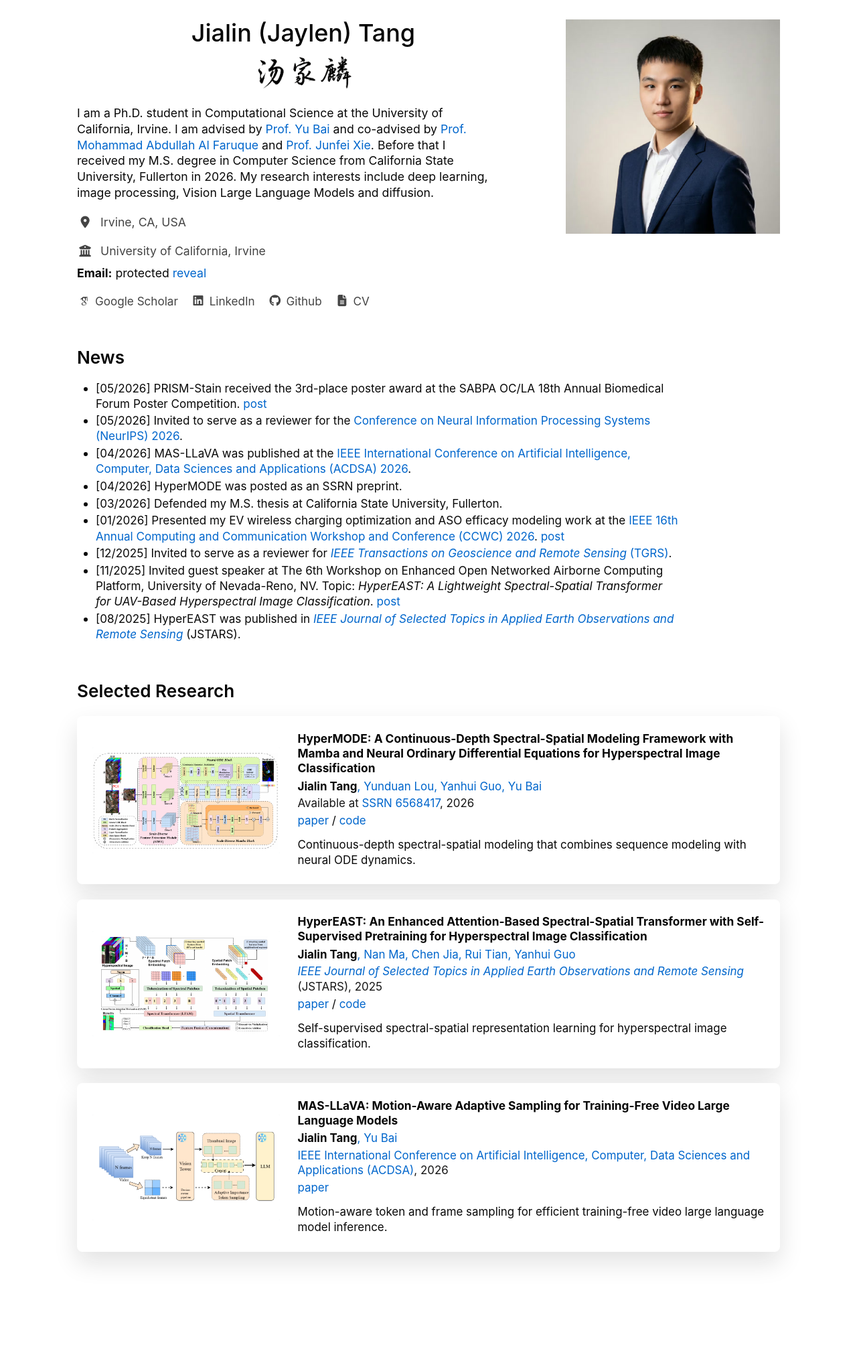
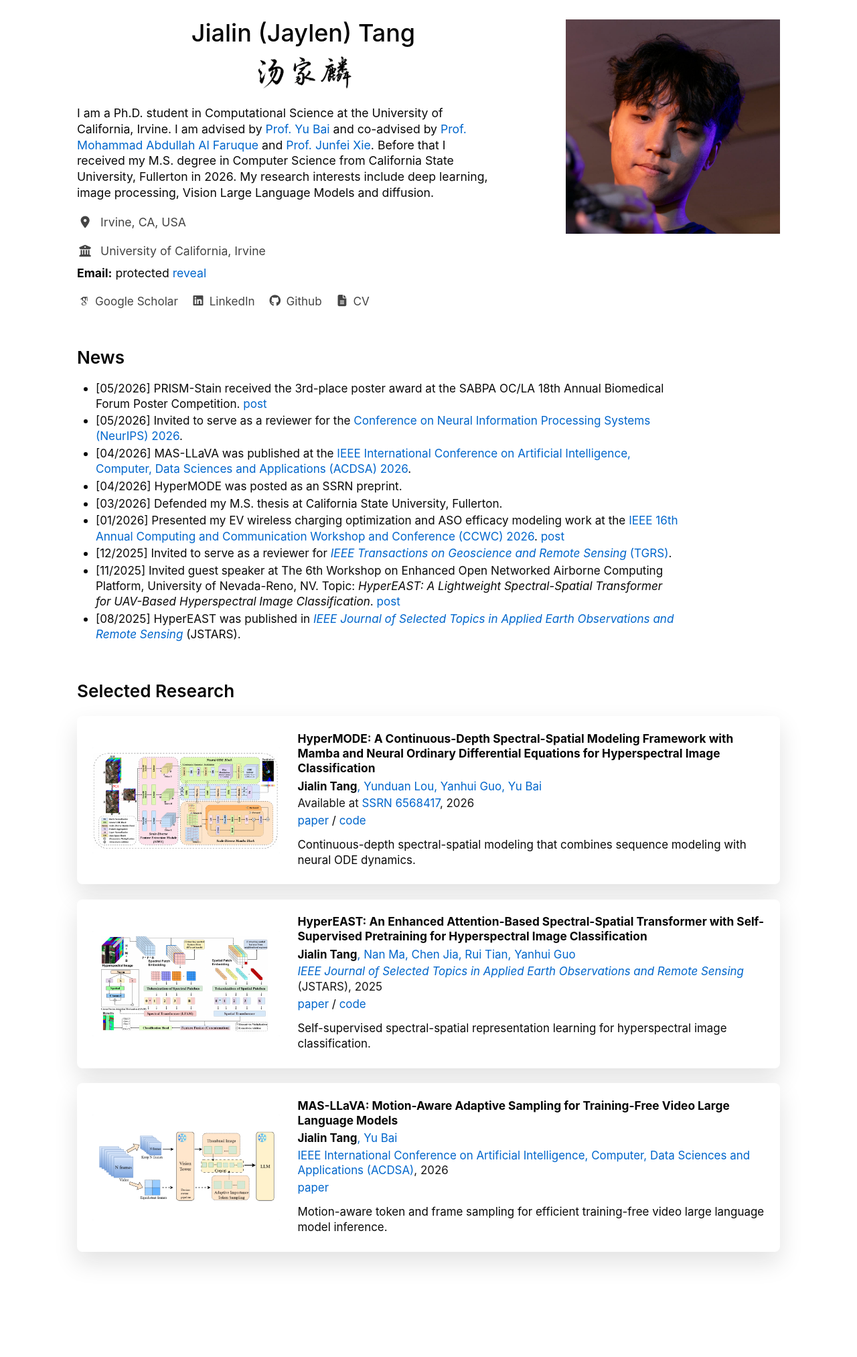
Before and after one commit to JaylenTang/jaylentang.github.io, a Jekyll site: the page built from _pages/about.md, in a window 1280 px wide. Shown: the whole page at 67% size. Built offline with Jekyll 4.4.1, drawn with Linux system fonts in a browser that asks for light colours; some web fonts are replaced.

Commit message:
try new profile photo

```diff
--- a/_config.yml
+++ b/_config.yml
@@ -15,7 +15,7 @@ description              : &description "Ph.D. student in the Henry Samueli Scho
 url                      : https://jaylentang.github.io # the base hostname & protocol for your site e.g. "https://mmistakes.github.io"
 baseurl                  : "" # the subpath of your site, e.g. "/blog"
 repository               : "JaylenTang/jaylentang.github.io"
-asset_version            : "20260605-11"
+asset_version            : "20260605-12"
 
 # Site Author - The following control what appear as part of the author content on the side bar.
 #               If a field is blank the icon and link will not appear, otherwise it will be shown.
--- a/_includes/author-profile.html
+++ b/_includes/author-profile.html
@@ -8,9 +8,9 @@
 
   <div class="author__avatar">
     {% if author.avatar contains "://" %}
-    	<img src="{{ author.avatar }}" alt="{{ author.name }}">
+      <img src="{{ author.avatar }}" alt="{{ author.name }}">
     {% else %}
-    	<img src="{{ author.avatar | prepend: "/images/" | prepend: base_path }}" class="author__avatar" alt="{{ author.name }}">
+      <img src="{{ author.avatar | prepend: "/images/" | prepend: base_path }}?v={{ site.asset_version }}" class="author__avatar" alt="{{ author.name }}">
     {% endif %}
   </div>
 
--- a/_pages/about.md
+++ b/_pages/about.md
@@ -42,7 +42,7 @@ redirect_from:
       </nav>
     </div>
 
-    <img class="roger-photo" src="/images/profile-photo-2026.jpg" alt="Jialin Tang profile photo">
+    <img class="roger-photo" src="/images/profile-photo-2026.jpg?v={{ site.asset_version }}" alt="Jialin Tang profile photo">
   </section>
 
   <section class="roger-section">
```
Also changed, not shown: images/profile-photo-2026.jpg.
